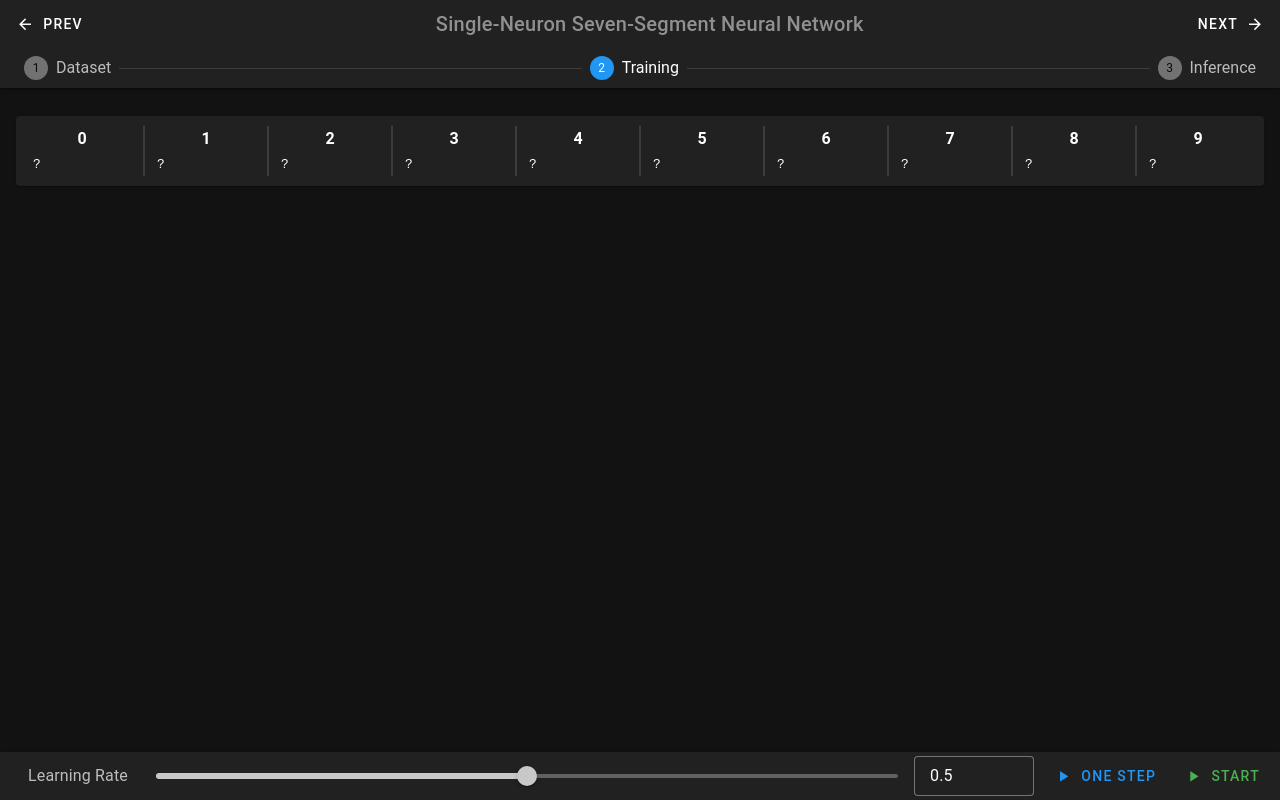
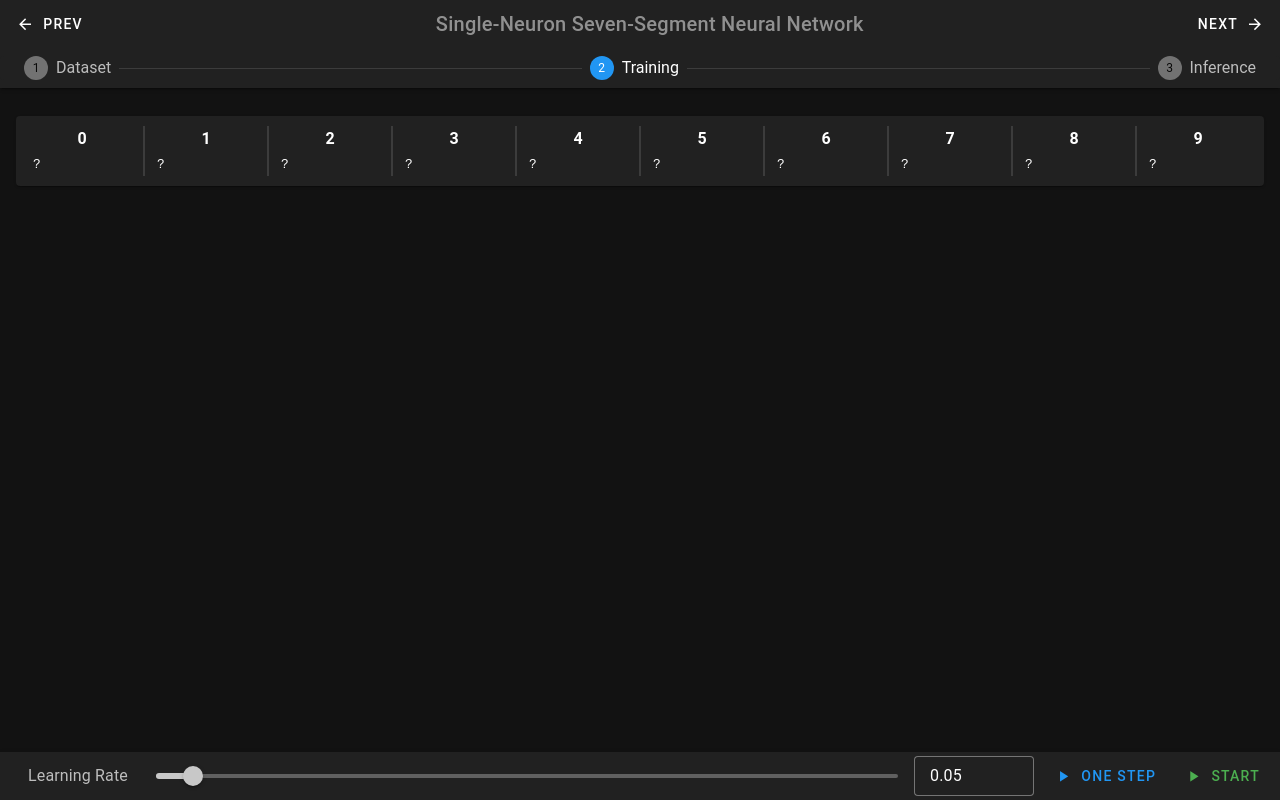
Before and after one commit to teknomistika/simple-neural-network-seven-segment-digit-recognition, a Vue app: page / in a window 1280 px wide. Both pictures are taken after a click on the button "NEXT". Built offline with nearby package versions, Linux system fonts and the light colour scheme; a small style sheet from the web is missing.

Commit message:
update inputs

```diff
--- a/src/composables/useModel.ts
+++ b/src/composables/useModel.ts
@@ -34,8 +34,8 @@ function train(scores: Vector, target: Vector, inputs: Vector) {
 
 
 // HELPER FUNCTIONS
-
 const existing = localStorage.getItem('micro-nn-model')
+const randomNumber = () => Math.random() * 2 - 1 // Math.floor(Math.random() * 5) + 1;
 
 const model = shallowRef(existing ?
     JSON.parse(existing) as MicroNNModel :
@@ -44,17 +44,17 @@ const model = shallowRef(existing ?
 function createRandomModel() {
     const now = new Date()
     const model: MicroNNModel = {
-        learningRate: 0.5,
+        learningRate: 0.05,
         weights: Array.from(
             { length: outputSize },
             () => Array.from(
                 { length: inputSize },
-                () => Math.random() * 2 - 1
+                randomNumber //Math.random() * 2 - 1
             ),
         ),
         bias: Array.from(
             { length: outputSize },
-            () => Math.random() * 2 - 1
+            randomNumber//() => Math.random() * 2 - 1
         ),
         createdAt: now,
         updateAt: now,
@@ -68,7 +68,7 @@ function zero() {
     if (!confirm('zero all values?')) return
     const now = new Date()
     model.value = {
-        learningRate: 0.1,
+        learningRate: 0.05,
         weights: Array.from(
             { length: outputSize },
             () => Array(inputSize).fill(0),
--- a/src/pages/Step2Training.vue
+++ b/src/pages/Step2Training.vue
@@ -76,7 +76,7 @@ function makeSamples(s: Dataset[]) {
         const target: Vector = Array(outputSize).fill(0)
         target[digit] = 1
         const inputs: Vector = SEVEN_SEGMENT_CHARSET.map(
-            c => segments.includes(c) ? 0.1 : 0
+            c => segments.includes(c) ? 1 : 0
         )
         return { digit, target, inputs }
     })
```
